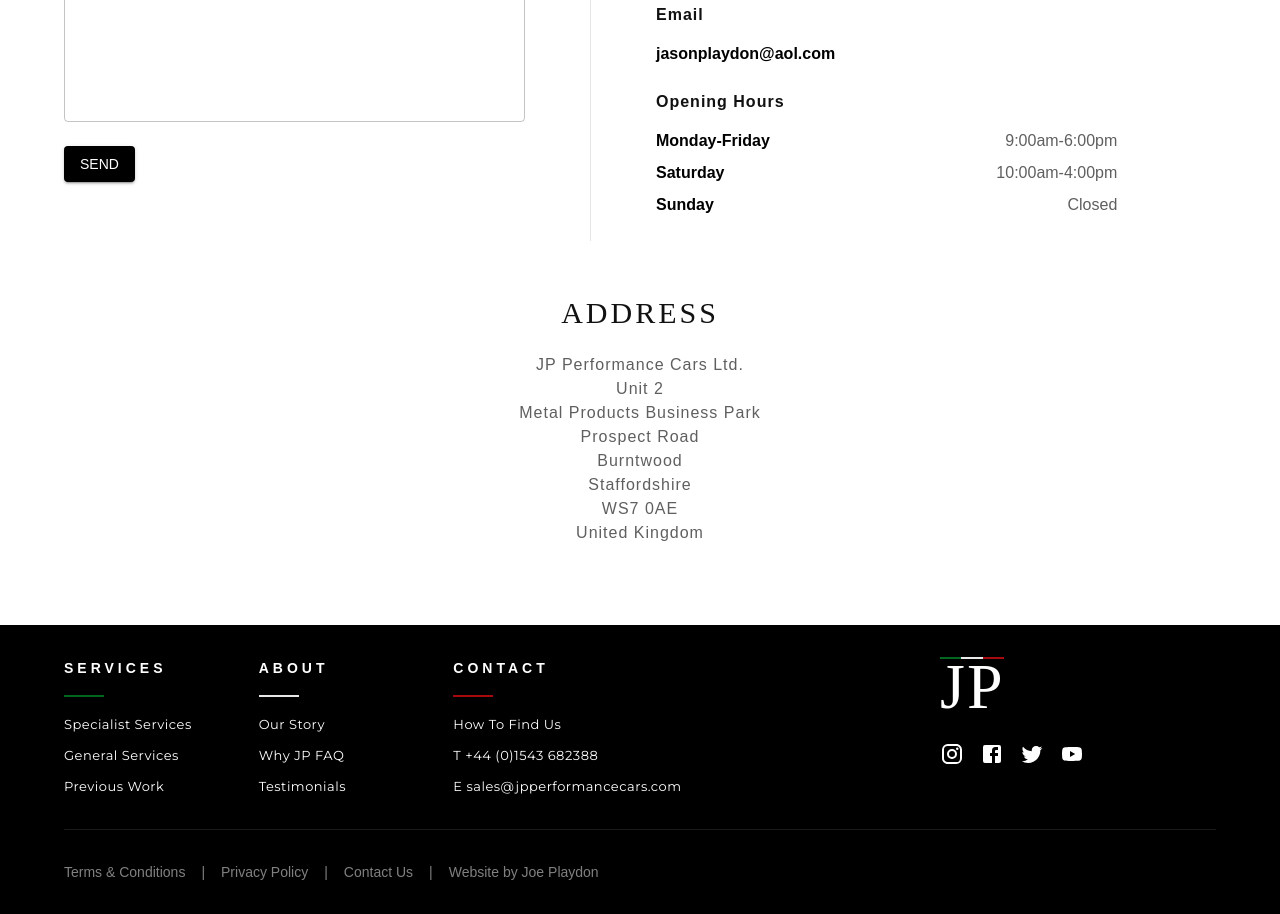
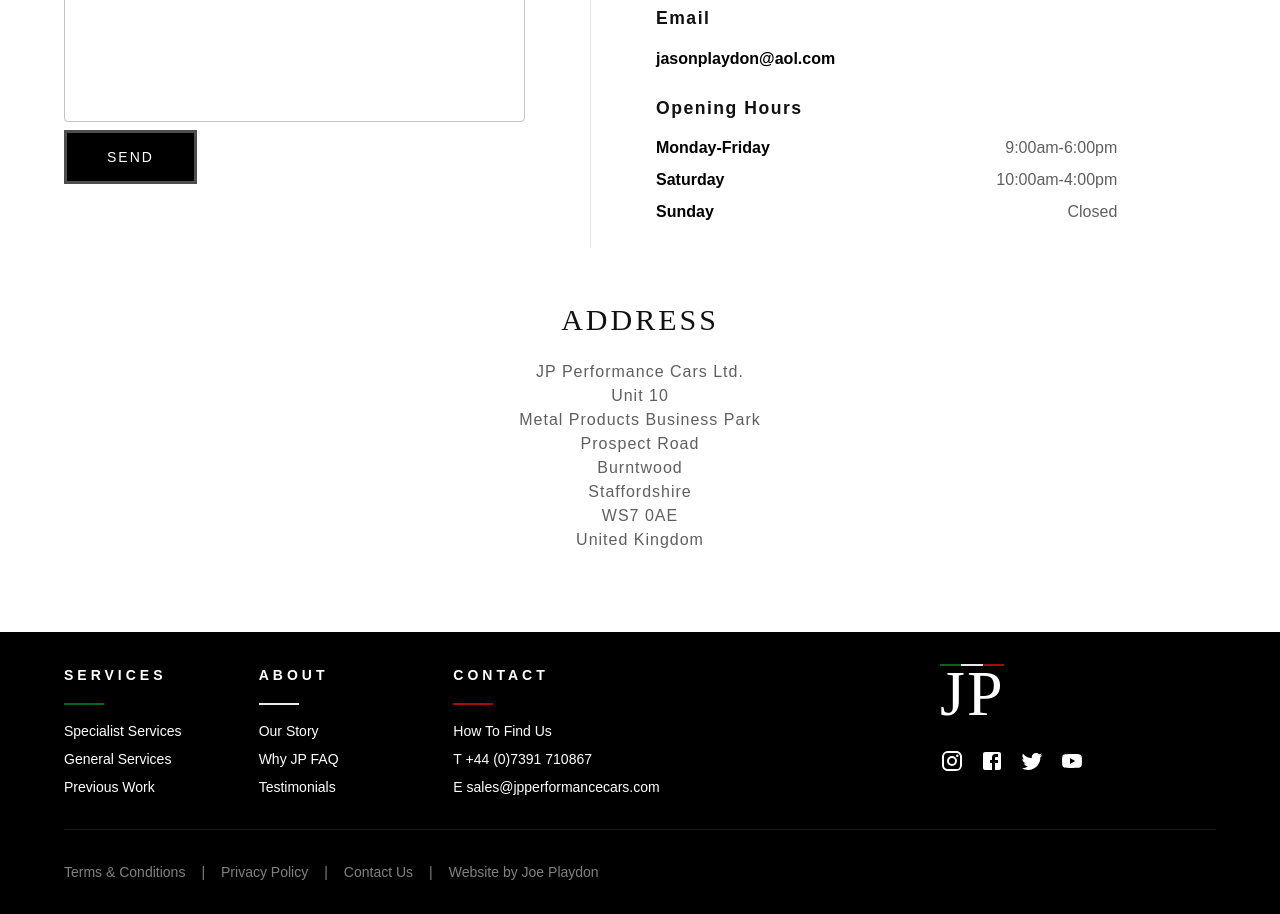
Before and after one commit to bodthegod/jpperformancecars-ui, a React (Create React App) app in the folder jp-performance-cars/: page /contact in a window 1280 px wide. Shown: the part 1140-2054 px from the top of the page. Built offline with nearby package versions, Linux system fonts and the light colour scheme.

Commit message:
- Add how to find us link in footer

```diff
--- a/jp-performance-cars/src/components/ContactPage.tsx
+++ b/jp-performance-cars/src/components/ContactPage.tsx
@@ -14,6 +14,7 @@
 import { ColorBars } from "./elements/ColorBars";
 import contactImage from "../assets/images/JP1.jpg";
 import { easeInOut, motion } from "framer-motion";
+import { SubmitButton } from "./ServiceForm";
 
 const ContactPage: React.FC = () => {
   const handleSubmit = (event: React.FormEvent<HTMLFormElement>) => {
@@ -182,20 +183,9 @@
                 multiline
                 rows={6}
               />
-              <Button
-                type="submit"
-                variant="contained"
-                sx={{
-                  mt: 2,
-                  bgcolor: "black",
-                  color: "white",
-                  "&:hover": {
-                    bgcolor: "#333",
-                  },
-                }}
-              >
+              <SubmitButton type="submit" variant="contained">
                 SEND
-              </Button>
+              </SubmitButton>
             </Box>
           </Grid>
 
@@ -235,7 +225,7 @@
 
               <InfoSection>
                 <InfoSectionHeader variant="h6">Phone</InfoSectionHeader>
-                <Typography>+44</Typography>
+                <Typography fontWeight={700}>+44 (0)7391 710867</Typography>
               </InfoSection>
 
               <InfoSection>
@@ -320,7 +310,7 @@
                 }}
               >
                 <Typography>JP Performance Cars Ltd.</Typography>
-                <Typography>Unit 2</Typography>
+                <Typography>Unit 10</Typography>
                 <Typography>Metal Products Business Park</Typography>
                 <Typography>Prospect Road</Typography>
                 <Typography>Burntwood</Typography>
@@ -360,8 +350,8 @@
 });
 
 const InfoSectionHeader = styled(Typography)({
-  letterSpacing: "1px",
-  fontSize: "1rem",
+  letterSpacing: "1.5px",
+  fontSize: "1.1rem",
   lineHeight: "1.5",
   fontWeight: "700",
   margin: "0 0 15px 0",
--- a/jp-performance-cars/src/components/Footer.tsx
+++ b/jp-performance-cars/src/components/Footer.tsx
@@ -2,6 +2,7 @@
 import { Instagram, Facebook, YouTube, Twitter } from "@mui/icons-material";
 import { motion } from "framer-motion";
 import { iconHoverVariants } from "./Navbar";
+import { useNavigate } from "react-router-dom";
 
 const MotionIcon = motion.div;
 const FooterHeading = styled(Typography)({
@@ -27,14 +28,30 @@
 });
 
 const FooterText = styled(Typography)({
-  fontFamily: "Montserrat, sans-serif",
-  color: "rgb(255, 255, 255)",
-  letterSpacing: "0.5px",
-  fontSize: "13px",
-  padding: "2px 0",
+  "& span": {
+    cursor: "pointer",
+    position: "relative",
+    "&::after": {
+      content: '""',
+      position: "absolute",
+      width: "100%",
+      height: "1px",
+      bottom: -2,
+      left: 0,
+      backgroundColor: "#ffffff",
+      transform: "scaleX(0)",
+      transformOrigin: "bottom right",
+      transition: "transform 0.3s ease",
+    },
+    "&:hover::after": {
+      transform: "scaleX(1)",
+      transformOrigin: "bottom left",
+    },
+  },
 });
 
 const Footer = () => {
+  const navigate = useNavigate();
   return (
     <Box sx={{ bgcolor: "black", color: "white", py: 4 }}>
       <Container maxWidth="lg">
@@ -122,8 +139,12 @@
                 />
               </Box>
               <Stack spacing={1}>
-                <FooterText variant="body2">How To Find Us</FooterText>
-                <FooterText variant="body2">T +44 (0)1543 682388</FooterText>
+                <FooterText variant="body2">
+                  <span onClick={() => navigate("/contact")}>
+                    How To Find Us
+                  </span>
+                </FooterText>
+                <FooterText variant="body2">T +44 (0)7391 710867</FooterText>
                 <FooterText variant="body2">
                   E sales@jpperformancecars.com
                 </FooterText>
--- a/jp-performance-cars/src/components/Navbar.tsx
+++ b/jp-performance-cars/src/components/Navbar.tsx
@@ -266,7 +266,7 @@
                     letterSpacing: "0.5px",
                   }}
                 >
-                  +44 (0)1543 682388
+                  +44 (0)7391 710867
                 </Typography>
               </MotionBox>
             )}
--- a/jp-performance-cars/src/components/ServiceForm.tsx
+++ b/jp-performance-cars/src/components/ServiceForm.tsx
@@ -69,7 +69,7 @@
   },
 }));
 
-const SubmitButton = styled(Button)(({ theme }) => ({
+export const SubmitButton = styled(Button)(({ theme }) => ({
   background: "#000",
   color: "#fff",
   padding: "12px 40px",
```
